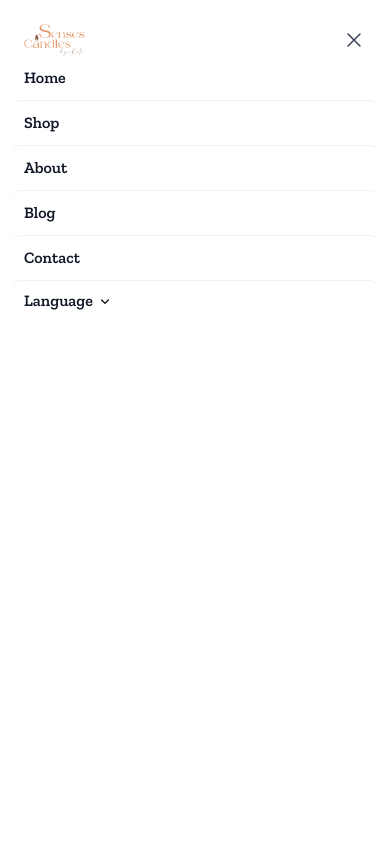
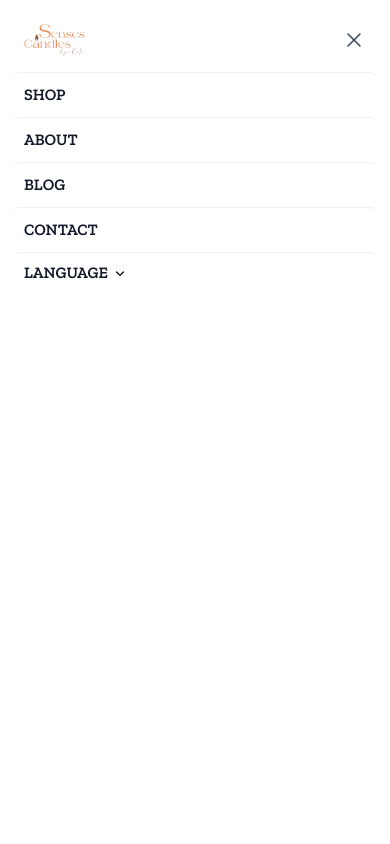
Before and after one commit to carlos18bp/candle_project, a Vue app in the folder frontend/: page / in a window 390 px wide. Both pictures are taken after a click on the button "Open main menu". Shown: the top 844 px of the page. Built offline with nearby package versions, Linux system fonts and the light colour scheme; no server answers.

Commit message:
Add multilaguage management in the project and inplement in Header Component

```diff
--- a/frontend/package.json
+++ b/frontend/package.json
@@ -18,6 +18,7 @@
     "pinia": "^2.1.7",
     "swiper": "^11.0.5",
     "vue": "^3.4.15",
+    "vue-i18n": "^9.9.0",
     "vue-router": "^4.2.5",
     "vue3-google-map": "^0.19.0"
   },
--- a/frontend/src/components/layouts/Header.vue
+++ b/frontend/src/components/layouts/Header.vue
@@ -7,17 +7,17 @@
           <!-- Tus enlaces para escritorio -->
           <a class="text-sm uppercase font-regular leading-6 text-black_p">
             <RouterLink :to="{ name: 'products' }" class="btn btn-primary btn-lg">
-              Shop
+              {{ $t('shop') }}
             </RouterLink>
           </a>
           <a class="text-sm uppercase font-regular leading-6 text-black_p">
             <RouterLink :to="{ name: 'about_us' }" class="btn btn-primary btn-lg">
-              About
+              {{ $t('about') }}
             </RouterLink>
           </a>
           <a class="text-sm uppercase font-regular leading-6 text-black_p">
             <RouterLink :to="{ name: 'blogs' }" class="btn btn-primary btn-lg">
-              Blog
+              {{ $t('blog') }}
             </RouterLink>
           </a>
         </div>
@@ -40,7 +40,7 @@
         <Menu as="div" class="relative inline-block text-left pr-4 uppercase">
             <div>
                 <MenuButton class="inline-flex w-full justify-center gap-x-1.5 rounded-md px-3 py-2 text-sm uppercase font-medium text-black_p">
-                    Language
+                  {{ $t('language').language }}
                     <ChevronDownIcon class="-mr-1 h-5 w-5 text-black_p" aria-hidden="true" />
                 </MenuButton>
             </div>
@@ -48,10 +48,10 @@
                 <MenuItems class="font-medium absolute right-0 z-10 mt-2 w-56 origin-top-right rounded-md bg-white shadow-lg ring-1 ring-black ring-opacity-5 focus:outline-none">
                     <div class="py-1">
                         <MenuItem v-slot="{ active }">
-                            <a href="#" :class="[active ? 'bg-gray-100 text-black_p' : 'text-gray-700', 'block px-4 py-2 text-sm']">English</a>
+                            <a @click="handleLanguage('en')" :class="[active ? 'bg-gray-100 text-black_p' : 'text-gray-700', 'block px-4 py-2 text-sm cursor-pointer']">{{ $t('language').english }} </a>
                         </MenuItem>
                         <MenuItem v-slot="{ active }">
-                            <a href="#" :class="[active ? 'bg-gray-100 text-black_p' : 'text-gray-700', 'block px-4 py-2 text-sm']">Spanish</a>
+                            <a @click="handleLanguage('es')" :class="[active ? 'bg-gray-100 text-black_p' : 'text-gray-700', 'block px-4 py-2 text-sm cursor-pointer']">{{ $t('language').spanish }} </a>
                         </MenuItem>
                     </div>
                 </MenuItems>
@@ -59,7 +59,7 @@
         </Menu>
         <!-- Enlace de contacto -->
         <RouterLink :to="{ name: 'contact' }" type="button" class="rounded-full px-3.5 py-2 text-sm uppercase font-medium text-black_p ring-1 ring-black_p hover:bg-black_p hover:text-second_p">
-          Contact
+          {{ $t('contact') }}
         </RouterLink>
       </div>
     </nav>
@@ -82,11 +82,11 @@
           <div class="mt-6 flow-root">
             <div class="-my-6 divide-y divide-gray-500/10">
               <!-- Tus enlaces para dispositivos móviles -->
-              <a v-for="item in mobileLinks" :key="item.name" :href="item.href" :class="{ 'bg-gray-100 text-black_p': isActive(item.name), 'text-gray-900': !isActive(item.name) }" class="-mx-3 block rounded-lg px-3 py-2 text-base font-semibold leading-7 hover:bg-gray-50">{{ item.name }}</a>
+              <a v-for="item in mobileLinks" :key="item.name" :href="item.href" :class="{ 'bg-gray-100 text-black_p': isActive(item.name), 'text-gray-900': !isActive(item.name) }" class="-mx-3 block rounded-lg px-3 py-2 text-base font-semibold leading-7 hover:bg-gray-50">{{ $t(item.name) }}</a>
               <Menu as="div" class="-mx-3 px-3 block text-left rounded-lg">
                   <div>
                     <MenuButton class="inline-flex w-full justify-start items-center rounded-md py-2 text-base font-semibold text-gray-900">
-                      <span>Language</span>
+                      <span>{{ $t('language').language }}</span>
                       <ChevronDownIcon class="ml-1 h-4 w-4 text-black" aria-hidden="true" />
                     </MenuButton>
 
@@ -95,10 +95,10 @@
                       <MenuItems class="font-medium absolute left-6 z-10 mt-2 w-56 origin-top-right rounded-md bg-white shadow-lg ring-1 ring-black ring-opacity-5 focus:outline-none">
                           <div class="py-1">
                               <MenuItem v-slot="{ active }">
-                                  <a href="#" :class="[active ? 'bg-gray-100 text-black_p' : 'text-gray-700', 'block px-4 py-2 text-sm']">English</a>
+                                  <a @click="handleLanguage('en')" :class="[active ? 'bg-gray-100 text-black_p' : 'text-gray-700', 'block px-4 py-2 text-sm cursor-pointer']">{{ $t('language').english }}</a>
                               </MenuItem>
                               <MenuItem v-slot="{ active }">
-                                  <a href="#" :class="[active ? 'bg-gray-100 text-black_p' : 'text-gray-700', 'block px-4 py-2 text-sm']">Spanish</a>
+                                  <a @click="handleLanguage('es')" :class="[active ? 'bg-gray-100 text-black_p' : 'text-gray-700', 'block px-4 py-2 text-sm cursor-pointer']">{{ $t('language').spanish }}</a>
                               </MenuItem>
                           </div>
                       </MenuItems>
@@ -122,16 +122,30 @@ import { Dialog, DialogPanel } from '@headlessui/vue'
 import { Bars3Icon, XMarkIcon } from '@heroicons/vue/24/outline'
 import { Menu, MenuButton, MenuItem, MenuItems } from '@headlessui/vue'
 import { ChevronDownIcon } from '@heroicons/vue/20/solid'
+import enMessages from '@/locales/layout/header/en.js';
+import esMessages from '@/locales/layout/header/es.js';
+
+
+const currentLanguage = ref();
+const messages = ref();
+
+const handleLanguage = (key) => {
+  currentLanguage.value = key;
+  messages.value = currentLanguage.value === 'en' ? enMessages : esMessages;
+}
+
+
+const $t = (key) => messages.value[key];
 
 const mobileMenuOpen = ref(false)
 
 // Enlaces para dispositivos móviles
 const mobileLinks = [
-  { name: 'Home', href: '/'},
-  { name: 'Shop', href: 'products' },
-  { name: 'About', href: 'about_us' },
-  { name: 'Blog', href: 'blogs' },
-  { name: 'Contact', href: 'contact' }
+  { name: 'home', href: '/'},
+  { name: 'shop', href: 'products' },
+  { name: 'about', href: 'about_us' },
+  { name: 'blog', href: 'blogs' },
+  { name: 'contact', href: 'contact' }
 ]
 
 // Función para determinar si un enlace está activo
@@ -140,4 +154,7 @@ const isActive = (name) => {
   // Por ejemplo, podrías comparar el nombre del enlace con el nombre de la ruta actual
   return false // Cambia esto según tu lógica
 }
+
+handleLanguage('en');
+
 </script>
--- /dev/null
+++ b/frontend/src/locales/layout/header/en.js
@@ -0,0 +1,11 @@
+export default {
+    shop: 'SHOP',
+    about: 'ABOUT',
+    blog: 'BLOG',
+    language: {
+                language: 'LANGUAGE',
+                spanish: 'SPANISH',
+                english: 'ENGLISH'
+              },
+    contact: 'CONTACT',
+  };
--- /dev/null
+++ b/frontend/src/locales/layout/header/es.js
@@ -0,0 +1,11 @@
+export default {
+    shop: 'CATÁLOGO',
+    about: 'CONOCENOS',
+    blog: 'BLOG',
+    language: {
+                language: 'LENGUAJE',
+                spanish: 'ESPAÑOL',
+                english: 'INGLES'
+              },
+    contact: 'CONTACTO',
+  };
--- a/frontend/src/main.js
+++ b/frontend/src/main.js
@@ -8,6 +8,7 @@ import 'bootstrap-icons/font/bootstrap-icons.css';
 
 const app = createApp(App);
 
+
 app.use(createPinia());
 app.use(router);
 
```
Also changed, not shown: 1 other file (tests, documents, lock files or other folders).
